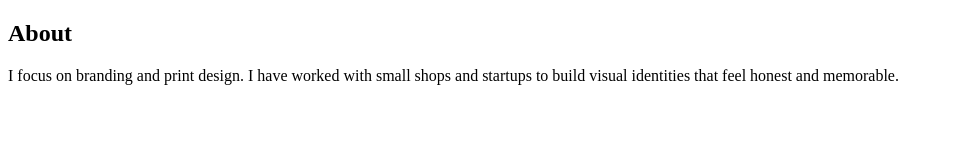
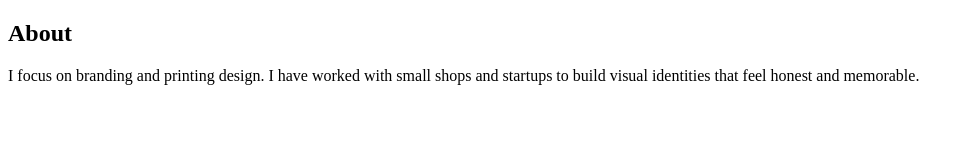
Before and after one commit to dvmark3/mrzipagan, an Astro site: page /index/sections/About in a window 1280 px wide. Shown: the whole page, without its empty margins (0-969 px from the left). Built offline with nearby package versions, Linux system fonts and the light colour scheme; Astro itself is replaced by a stand-in of ours.

Commit message:
Fix typo in About section description

```diff
--- a/src/pages/index/sections/About.astro
+++ b/src/pages/index/sections/About.astro
@@ -1,7 +1,7 @@
 <section id="about" class="mx-auto max-w-3xl px-6 py-16">
     <h2 class="text-2xl font-bold">About</h2>
     <p class="mt-4 text-slate-600 dark:text-slate-300">
-        I focus on branding and print design. I have worked with small shops and
+        I focus on branding and printing design. I have worked with small shops and
         startups to build visual identities that feel honest and memorable.
     </p>
 </section>
```
